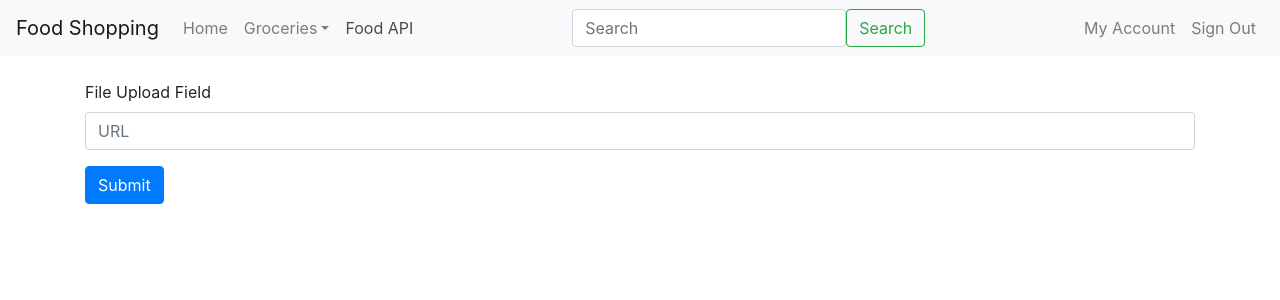
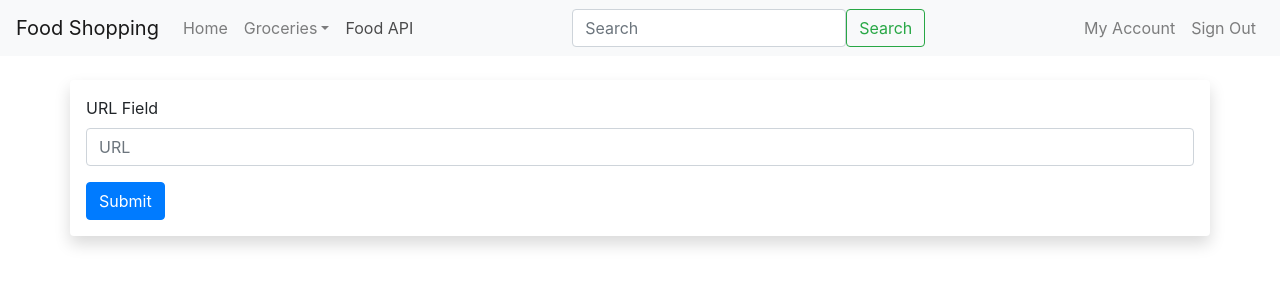
Before and after one commit to lamb572/shoppingsite, a React (Create React App) app: page / in a window 1280 px wide. Both pictures are taken after a click on the button "Food API". Shown: the top 300 px of the page. Built offline with nearby package versions, Linux system fonts and the light colour scheme.

Commit message:
added picture under url

```diff
--- a/src/App.js
+++ b/src/App.js
@@ -18,8 +18,8 @@ function App() {
   const [searchfieldValue, setSearchfieldValue] = useState('');
   const [foodDeal, setFoodDeal]= useState(true);
   const [signIn, setSignIn]= useState(false);
-  const [itemsDetected, setItemsDetected] = useState('');
-  const [filteredItems, setFilterItems] = useState('')
+  const [itemsDetected, setItemsDetected] = useState([null]);
+  // const [filteredItems, setFilterItems] = useState('')
   const [url, setUrl] =useState();
 
   const setMainPage = (i) =>{
@@ -51,7 +51,7 @@ function App() {
   };
 
   const onSubmit = () => {
-    setItemsDetected('')
+    setItemsDetected([null])
     fetch('http://localhost:3001/imageurl', {
         method: 'post',
         headers:{'Content-Type': 'application/json'},
@@ -63,15 +63,12 @@ function App() {
     .then( response => setItemsDetected(response.filter(i => i.value > 0.9).map(i => i.name)))
     .catch(err => console.log(err));
 
-    console.log(itemsDetected)
-
-    setFilterItems(foodList.filter(food =>{
-      let search = (e) => food.food.toLowerCase().includes(e);
-      return itemsDetected.some(search);
-    }));
-
   }
 
+  const filteredItems = foodList.filter(food =>{
+    let search = (e) => food.food.toLowerCase().includes(e);
+    return itemsDetected.some(search);
+  });
 
 
   return (
@@ -97,7 +94,7 @@ function App() {
           ? filteredItems.length < 1
             ? <FaceDetect setUrl={setUrl} onSubmit={onSubmit}/>
             : <div>
-                <FaceDetect setUrl={setUrl} onSubmit={onSubmit}/>
+                <FaceDetect url={url} setUrl={setUrl} onSubmit={onSubmit}/>
                 <DetectedList filteredItems={filteredItems}/>
               </div>
         : null
@@ -113,7 +110,6 @@ export default App;
 
 
 // TODO!!
-// - load picture of url!
 // -build shopping basket!
 // -build add to cart!
 // my account
--- a/src/components/DetectedList/DetectedList.js
+++ b/src/components/DetectedList/DetectedList.js
@@ -5,7 +5,9 @@ import Food from '../Food/Food';
 const DetectedList =({filteredItems}) =>{
 
     return(
-        <div className="food-card" >
+        <div className="shadow p-3 mb-5 mt-2 bg-white rounded" >
+            <h2>Results from the store</h2>
+            <div className="food-card">
             {
             filteredItems.map((user, i) => {
               return (
@@ -20,6 +22,7 @@ const DetectedList =({filteredItems}) =>{
               );
             })
           }
+            </div>
         </div>
 
     )
--- a/src/components/FoodDetect/FoodDetect.js
+++ b/src/components/FoodDetect/FoodDetect.js
@@ -2,16 +2,22 @@ import React from 'react';
 import './FoodDetect.css';
 import Form from 'react-bootstrap/Form';
 import Button from 'react-bootstrap/Button';
+import Image from 'react-bootstrap/Image';
 
 
-const FoodDetect =({ setUrl, onSubmit}) =>{
+const FoodDetect =({ setUrl, onSubmit, url}) =>{
+
 
     return(
-        <div>
-        <Form className="container-lg mt-4">
+        <div className="d-flex justify-content-center">
+        <Form className="container-lg m-2 mt-4 shadow p-3 bg-white rounded">
             <Form.Group>
-                <Form.Label>File Upload Field </Form.Label>
-                <Form.Control type="text" placeholder="URL" onChange={(e) => setUrl(e.target.value)} />
+                <Form.Label>URL Field </Form.Label>
+                <Form.Control type="text" placeholder="URL" value={url} onChange={(e) => setUrl(e.target.value)} />
+                {url
+                ? <Image src={url} rounded fluid className="w-50 shadow p-3 m-2 bg-white rounded" />
+                : null}
+
             </Form.Group>
             <Button variant="primary" onClick={onSubmit}>Submit </Button>
         </Form>
```
Also changed, not shown: 1 other file (tests, documents, lock files or other folders).
